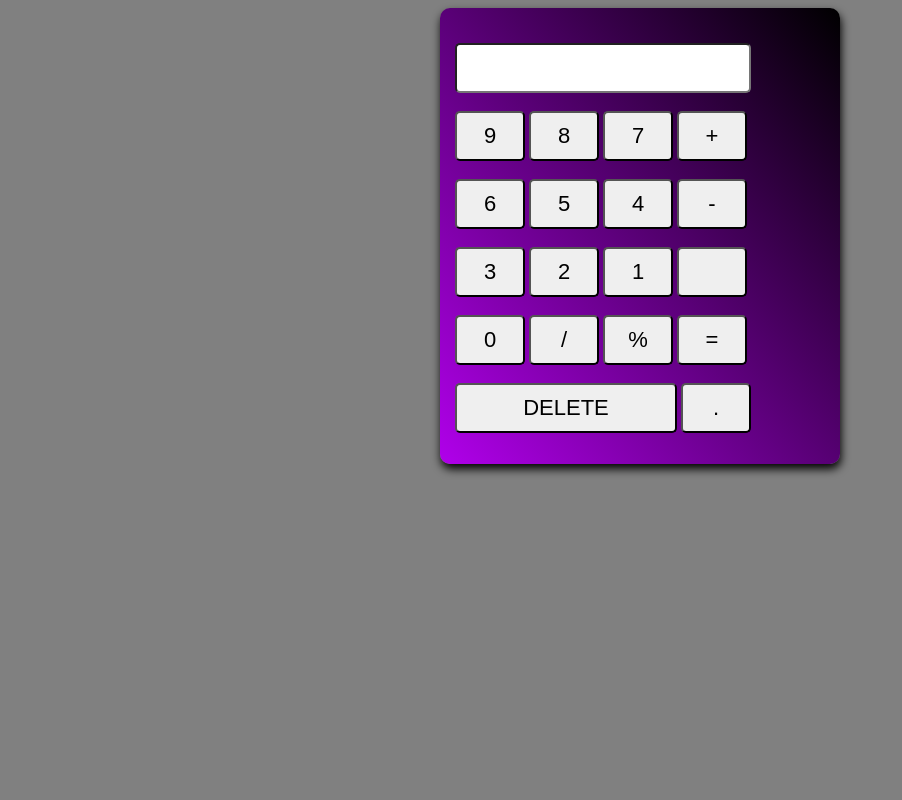
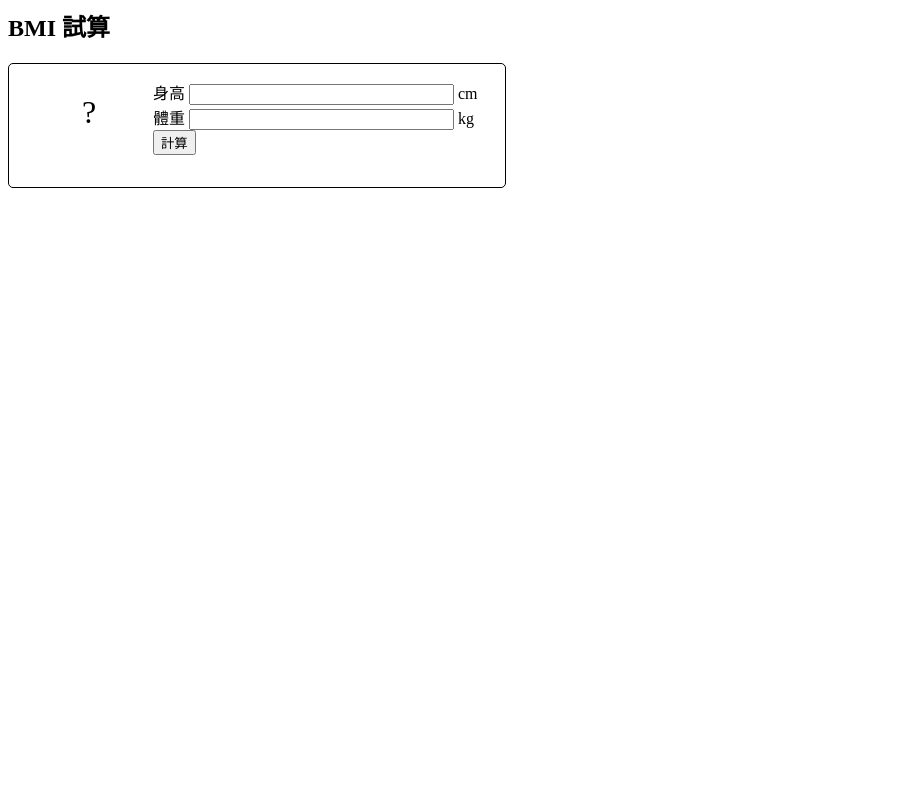
Before and after one commit to yuby123/anton17, a Django app: template templates/base.html in a window 1280 px wide. Shown: the whole page, without its empty margins (0-902 px from the left). Run offline with Django 4.2, Linux system fonts and the light colour scheme; the template is opened without the code that fills it, so the values that code supplies are empty; some libraries are stand-ins or nearby versions.

Commit message:
Update base.html

```diff
--- a/templates/base.html
+++ b/templates/base.html
@@ -1,71 +1,84 @@
 <html>
     <head>
-<title>Calculator </title>
-<style>
-body{
-background:gray;
+        <style type="text/css">
+
+#bmi-calculator {
+    border: 1px solid;
+    -webkit-border-radius: 5px;
+    -moz-border-radius: 5px;
+    width: 29em;
+    padding: 1em;;
 }
-*{
-box-sizing:border-box;
--webkit-box-sizing:border-box;
--moz-box-sizing:border-box;
+
+#bmi-calculator .field label {
+    width: 3em;
 }
-.wrap{
-width:400px;
-margin:auto;
-height:auto;
-background: linear-gradient(50deg, #B000EA,black);
-padding:15px;
-border-radius: 10px;
-box-shadow: 1px 5px 10px black
+
+#bmiresult {
+    width: 4em;
+    height: 2em;
+    line-height: 2em;
+    float: left;
+    position: relative;
+    font-size: 2em;
+    text-align: center;
 }
-input[type=text]{
-width:80%;
-padding:10px;
-font-size:22px;
-font-height:bold;
-margin-top:20px;
-border-radius:5px;
+
+        </style>
+        <script type="text/javascript" src="jquery.js"></script>
+        <script type="text/javascript">
+
+$(document).ready(function() {
+    function showbmi () {
+        var weight = $("input#weight").val();
+        var height = $("input#height").val();
+        var bmi = "?";
+
+        if (weight && height) {
+            bmi = Math.round(10 * weight / Math.pow(height/100, 2))/10;
+            if ( isNaN(bmi) ) bmi = "?";
         }
-input[type=button]{
-width:70px;
-padding:10px;
-font-size:22px;
-font-height:bold;
-border-radius:5px;
+
+        $("#bmiresult").text(bmi);
+        return bmi;
     }
-#del{
-width:60%;
-}
-</style>
+
+    $("form#bmi input").bind("keydown", function () {
+        setTimeout(function() {
+            showbmi();
+        }, 100);
+        return true;
+    });
+
+    $("form#bmi input").bind("change", function () {
+        showbmi();
+    });
+
+    $("form#bmi").bind("submit", function () {
+        showbmi();
+        return false;
+    });
+});
+
+        </script>
     </head>
-<div class="Wrap">
-<form name ="cal">
-<input type="text" name ="display">
-<br><br>
-<input type="button" value ="9" onclick ="cal.display.value+='9'">
-<input type="button" value ="8" onclick ="cal.display.value+='8'">
-<input type="button" value ="7" onclick ="cal.display.value+='7'">
-<input type="button" value ="+" onclick ="cal.display.value+='+'">
-<br><br>
-<input type="button" value ="6" onclick ="cal.display.value+='6'">
-<input type="button" value ="5" onclick ="cal.display.value+='5'">
-<input type="button" value ="4" onclick ="cal.display.value+='4'">
-<input type="button" value ="-" onclick ="cal.display.value+='-'">
-<br><br>
-<input type="button" value ="3" onclick ="cal.display.value+='3'">
-<input type="button" value ="2" onclick ="cal.display.value+='2'">
-<input type="button" value ="1" onclick ="cal.display.value+='1'">
-<input type="button" value ="" onclick ="cal.display.value+=''">
-<br><br>
-<input type="button" value ="0" onclick ="cal.display.value+='0'">
-<input type="button" value ="/" onclick ="cal.display.value+='/'">
-<input type="button" value ="%" onclick ="cal.display.value+='%'">
-<input type="button" value ="=" onclick ="cal.display.value =eval(cal.display.value)">
-<br><br>
-<input type="button" value ="DELETE" onclick ="cal.display.value=''" id="del">
-<input type="button" value ="." onclick ="cal.display.value+='.'">
+    <body>
+      <h2>BMI 試算</h2>
+      <div id="bmi-calculator">
+        <div id="bmiresult">?</div>
+        <form id="bmi" action="#">
+          <div>
+            <div class="field">
+              <label>身高</label>
+              <input id="height" name="height" size="30" type="text" value="" autocomplete="off"> cm
+            </div>
+            <div class="field">
+              <label>體重</label>
+              <input id="weight" name="weight" size="30" type="text" value="" autocomplete="off"> kg
+            </div>
+            <div class="submit"><input class="submit" type="submit" value="計算"></div>
+          </div>
         </form>
-<body>
+      </div>
     </body>
 </html>
```
Lines whose indentation alone changed are shown as unchanged.
